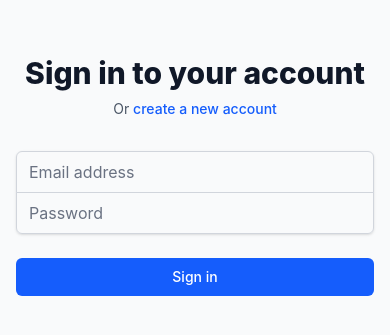
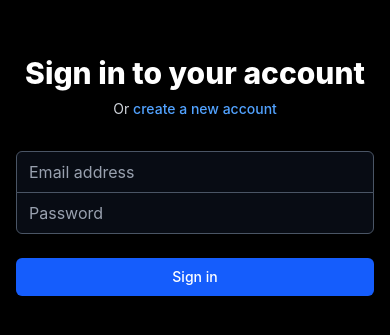
Before and after one commit to leaabj/live-better, a React (Vite) app in the folder frontend/: page /login in a window 390 px wide. Shown: the part 259-594 px from the top of the page. Built offline with nearby package versions, Linux system fonts and the light colour scheme.

Commit message:
feat: dark background for login/signup pages

```diff
--- a/frontend/src/routes/login.tsx
+++ b/frontend/src/routes/login.tsx
@@ -34,17 +34,17 @@ function LoginPage() {
   };
 
   return (
-    <div className="min-h-screen bg-gray-50 flex items-center justify-center py-12 px-4 sm:px-6 lg:px-8">
+    <div className="min-h-screen bg-black flex items-center justify-center py-12 px-4 sm:px-6 lg:px-8">
       <div className="max-w-md w-full space-y-8">
         <div>
-          <h2 className="mt-6 text-center text-3xl font-extrabold text-gray-900">
+          <h2 className="mt-6 text-center text-3xl font-extrabold text-white">
             Sign in to your account
           </h2>
-          <p className="mt-2 text-center text-sm text-gray-600">
+          <p className="mt-2 text-center text-sm text-gray-300">
             Or{' '}
             <Link
               to="/signup"
-              className="font-medium text-blue-600 hover:text-blue-500"
+              className="font-medium text-blue-400 hover:text-blue-300"
             >
               create a new account
             </Link>
@@ -62,7 +62,7 @@ function LoginPage() {
                 type="email"
                 autoComplete="email"
                 required
-                className="appearance-none rounded-none relative block w-full px-3 py-2 border border-gray-300 placeholder-gray-500 text-gray-900 rounded-t-md focus:outline-none focus:ring-blue-500 focus:border-blue-500 focus:z-10 sm:text-sm"
+                className="appearance-none rounded-none relative block w-full px-3 py-2 border border-gray-600 placeholder-gray-400 text-white rounded-t-md focus:outline-none focus:ring-blue-500 focus:border-blue-500 focus:z-10 sm:text-sm bg-gray-900/50"
                 placeholder="Email address"
                 value={email}
                 onChange={(e) => setEmail(e.target.value)}
@@ -78,7 +78,7 @@ function LoginPage() {
                 type="password"
                 autoComplete="current-password"
                 required
-                className="appearance-none rounded-none relative block w-full px-3 py-2 border border-gray-300 placeholder-gray-500 text-gray-900 rounded-b-md focus:outline-none focus:ring-blue-500 focus:border-blue-500 focus:z-10 sm:text-sm"
+                className="appearance-none rounded-none relative block w-full px-3 py-2 border border-gray-600 placeholder-gray-400 text-white rounded-b-md focus:outline-none focus:ring-blue-500 focus:border-blue-500 focus:z-10 sm:text-sm bg-gray-900/50"
                 placeholder="Password"
                 value={password}
                 onChange={(e) => setPassword(e.target.value)}
@@ -87,7 +87,7 @@ function LoginPage() {
           </div>
 
           {error && (
-            <div className="bg-red-50 border border-red-200 text-red-600 px-4 py-3 rounded relative" role="alert">
+            <div className="bg-red-900/50 border border-red-700 text-red-200 px-4 py-3 rounded relative" role="alert">
               <span className="block sm:inline">{error}</span>
             </div>
           )}
--- a/frontend/src/routes/signup.tsx
+++ b/frontend/src/routes/signup.tsx
@@ -48,17 +48,17 @@ function SignupPage() {
   };
 
   return (
-    <div className="min-h-screen bg-gray-50 flex items-center justify-center py-12 px-4 sm:px-6 lg:px-8">
+    <div className="min-h-screen bg-black flex items-center justify-center py-12 px-4 sm:px-6 lg:px-8">
       <div className="max-w-md w-full space-y-8">
         <div>
-          <h2 className="mt-6 text-center text-3xl font-extrabold text-gray-900">
+          <h2 className="mt-6 text-center text-3xl font-extrabold text-white">
             Create your account
           </h2>
-          <p className="mt-2 text-center text-sm text-gray-600">
+          <p className="mt-2 text-center text-sm text-gray-300">
             Already have an account?{' '}
             <Link
               to="/login"
-              className="font-medium text-blue-600 hover:text-blue-500"
+              className="font-medium text-blue-400 hover:text-blue-300"
             >
               Sign in
             </Link>
@@ -67,7 +67,7 @@ function SignupPage() {
         <form className="mt-8 space-y-6" onSubmit={handleSubmit}>
           <div className="space-y-4">
             <div>
-              <label htmlFor="name" className="block text-sm font-medium text-gray-700">
+              <label htmlFor="name" className="block text-sm font-medium text-gray-300">
                 Full Name
               </label>
               <input
@@ -75,14 +75,14 @@ function SignupPage() {
                 name="name"
                 type="text"
                 required
-                className="mt-1 appearance-none relative block w-full px-3 py-2 border border-gray-300 placeholder-gray-500 text-gray-900 rounded-md focus:outline-none focus:ring-blue-500 focus:border-blue-500 focus:z-10 sm:text-sm"
+                className="mt-1 appearance-none relative block w-full px-3 py-2 border border-gray-600 placeholder-gray-400 text-white rounded-md focus:outline-none focus:ring-blue-500 focus:border-blue-500 focus:z-10 sm:text-sm bg-gray-900/50"
                 placeholder="Enter your full name"
                 value={name}
                 onChange={(e) => setName(e.target.value)}
               />
             </div>
             <div>
-              <label htmlFor="email-address" className="block text-sm font-medium text-gray-700">
+              <label htmlFor="email-address" className="block text-sm font-medium text-gray-300">
                 Email Address
               </label>
               <input
@@ -91,14 +91,14 @@ function SignupPage() {
                 type="email"
                 autoComplete="email"
                 required
-                className="mt-1 appearance-none relative block w-full px-3 py-2 border border-gray-300 placeholder-gray-500 text-gray-900 rounded-md focus:outline-none focus:ring-blue-500 focus:border-blue-500 focus:z-10 sm:text-sm"
+                className="mt-1 appearance-none relative block w-full px-3 py-2 border border-gray-600 placeholder-gray-400 text-white rounded-md focus:outline-none focus:ring-blue-500 focus:border-blue-500 focus:z-10 sm:text-sm bg-gray-900/50"
                 placeholder="Enter your email"
                 value={email}
                 onChange={(e) => setEmail(e.target.value)}
               />
             </div>
             <div>
-              <label htmlFor="password" className="block text-sm font-medium text-gray-700">
+              <label htmlFor="password" className="block text-sm font-medium text-gray-300">
                 Password
               </label>
               <input
@@ -107,17 +107,17 @@ function SignupPage() {
                 type="password"
                 autoComplete="new-password"
                 required
-                className="mt-1 appearance-none relative block w-full px-3 py-2 border border-gray-300 placeholder-gray-500 text-gray-900 rounded-md focus:outline-none focus:ring-blue-500 focus:border-blue-500 focus:z-10 sm:text-sm"
+                className="mt-1 appearance-none relative block w-full px-3 py-2 border border-gray-600 placeholder-gray-400 text-white rounded-md focus:outline-none focus:ring-blue-500 focus:border-blue-500 focus:z-10 sm:text-sm bg-gray-900/50"
                 placeholder="Create a password"
                 value={password}
                 onChange={(e) => setPassword(e.target.value)}
               />
-              <p className="mt-1 text-xs text-gray-500">
+              <p className="mt-1 text-xs text-gray-400">
                 Must be at least 6 characters long
               </p>
             </div>
             <div>
-              <label htmlFor="confirm-password" className="block text-sm font-medium text-gray-700">
+              <label htmlFor="confirm-password" className="block text-sm font-medium text-gray-300">
                 Confirm Password
               </label>
               <input
@@ -126,7 +126,7 @@ function SignupPage() {
                 type="password"
                 autoComplete="new-password"
                 required
-                className="mt-1 appearance-none relative block w-full px-3 py-2 border border-gray-300 placeholder-gray-500 text-gray-900 rounded-md focus:outline-none focus:ring-blue-500 focus:border-blue-500 focus:z-10 sm:text-sm"
+                className="mt-1 appearance-none relative block w-full px-3 py-2 border border-gray-600 placeholder-gray-400 text-white rounded-md focus:outline-none focus:ring-blue-500 focus:border-blue-500 focus:z-10 sm:text-sm bg-gray-900/50"
                 placeholder="Confirm your password"
                 value={confirmPassword}
                 onChange={(e) => setConfirmPassword(e.target.value)}
@@ -135,7 +135,7 @@ function SignupPage() {
           </div>
 
           {error && (
-            <div className="bg-red-50 border border-red-200 text-red-600 px-4 py-3 rounded relative" role="alert">
+            <div className="bg-red-900/50 border border-red-700 text-red-200 px-4 py-3 rounded relative" role="alert">
               <span className="block sm:inline">{error}</span>
             </div>
           )}
```
